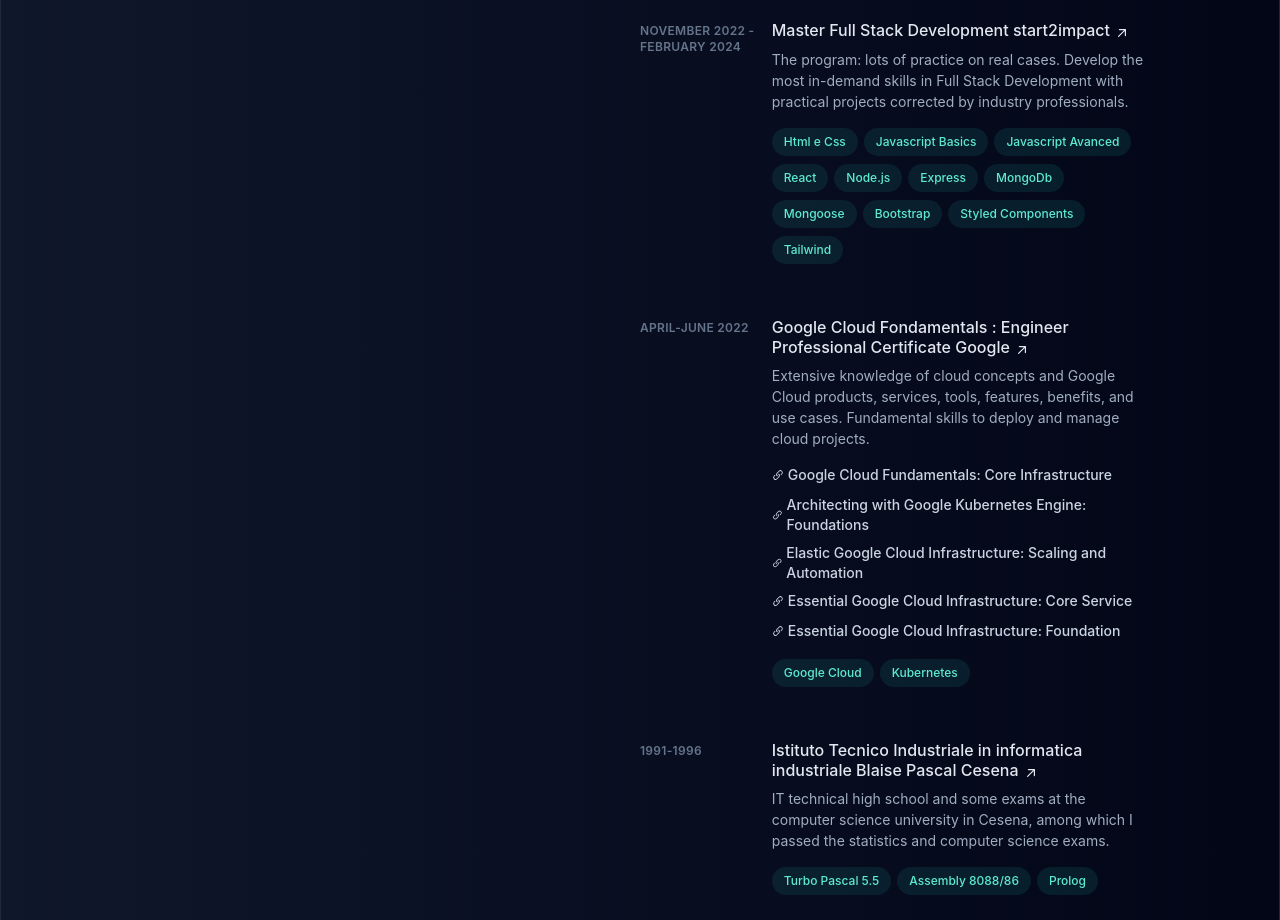
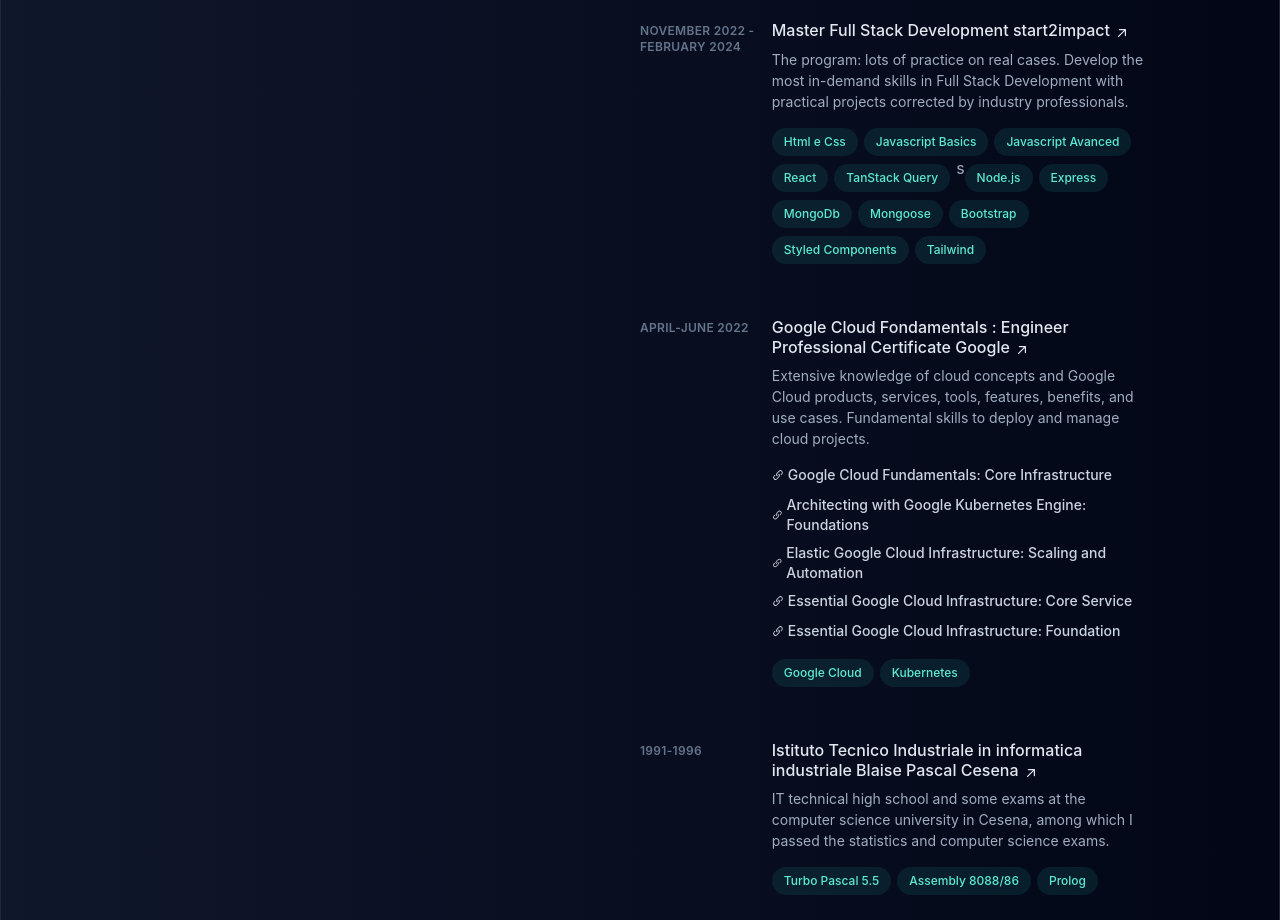
Before and after one commit to boobaGreen/portfolio2024, a React (Vite) app: page / in a window 1280 px wide. Shown: the part 1180-2100 px from the top of the page. Built offline with nearby package versions, Linux system fonts and the light colour scheme.

Commit message:
tenstack query

```diff
--- a/src/path/MasterFullStackS2i.jsx
+++ b/src/path/MasterFullStackS2i.jsx
@@ -69,6 +69,12 @@
               </li>
               <li className="mr-1.5 mt-2">
                 <div className="flex items-center rounded-full bg-teal-400/10 px-3 py-1 text-xs font-medium leading-5 text-teal-300 ">
+                  TanStack Query
+                </div>
+              </li>
+              s
+              <li className="mr-1.5 mt-2">
+                <div className="flex items-center rounded-full bg-teal-400/10 px-3 py-1 text-xs font-medium leading-5 text-teal-300 ">
                   Node.js
                 </div>
               </li>
```
